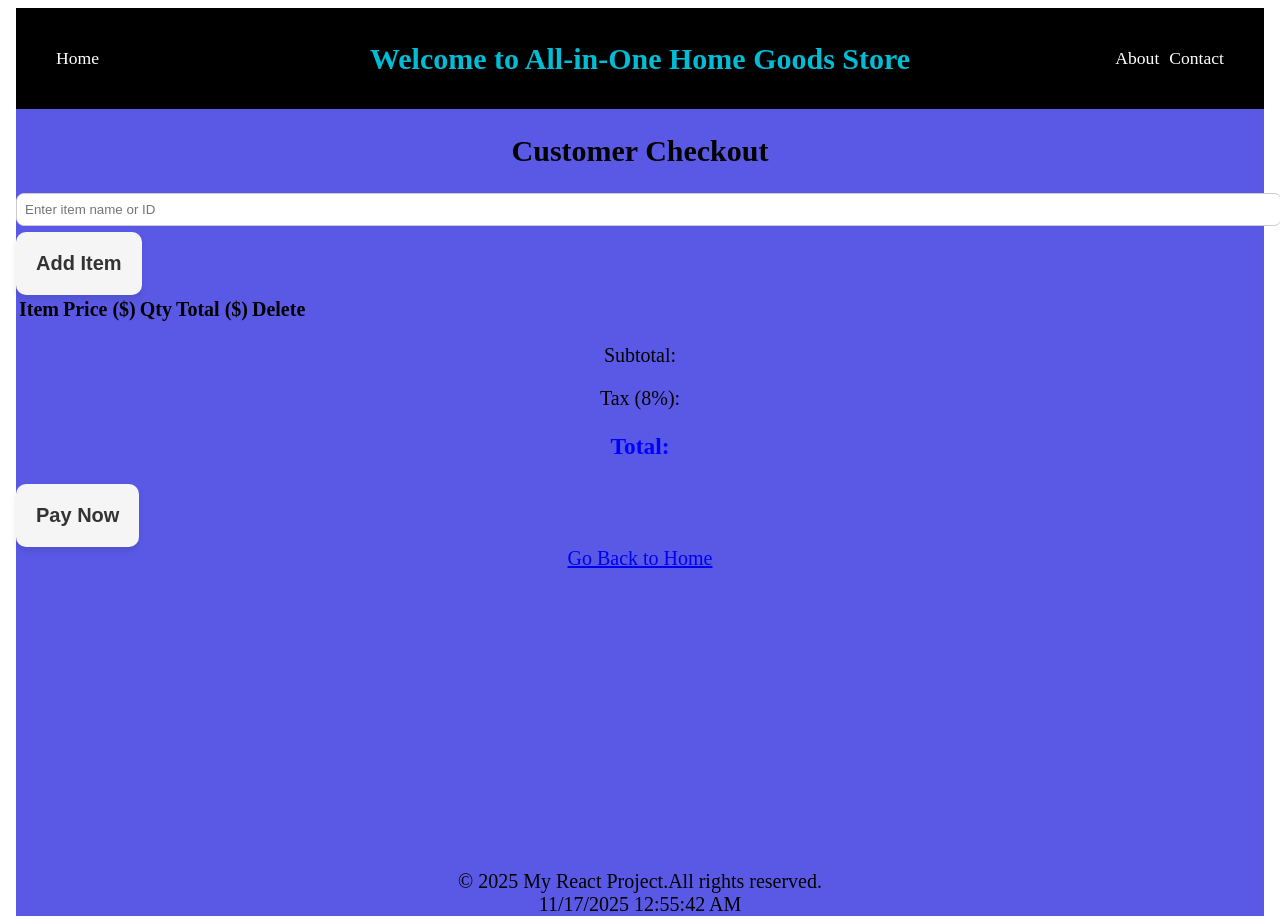
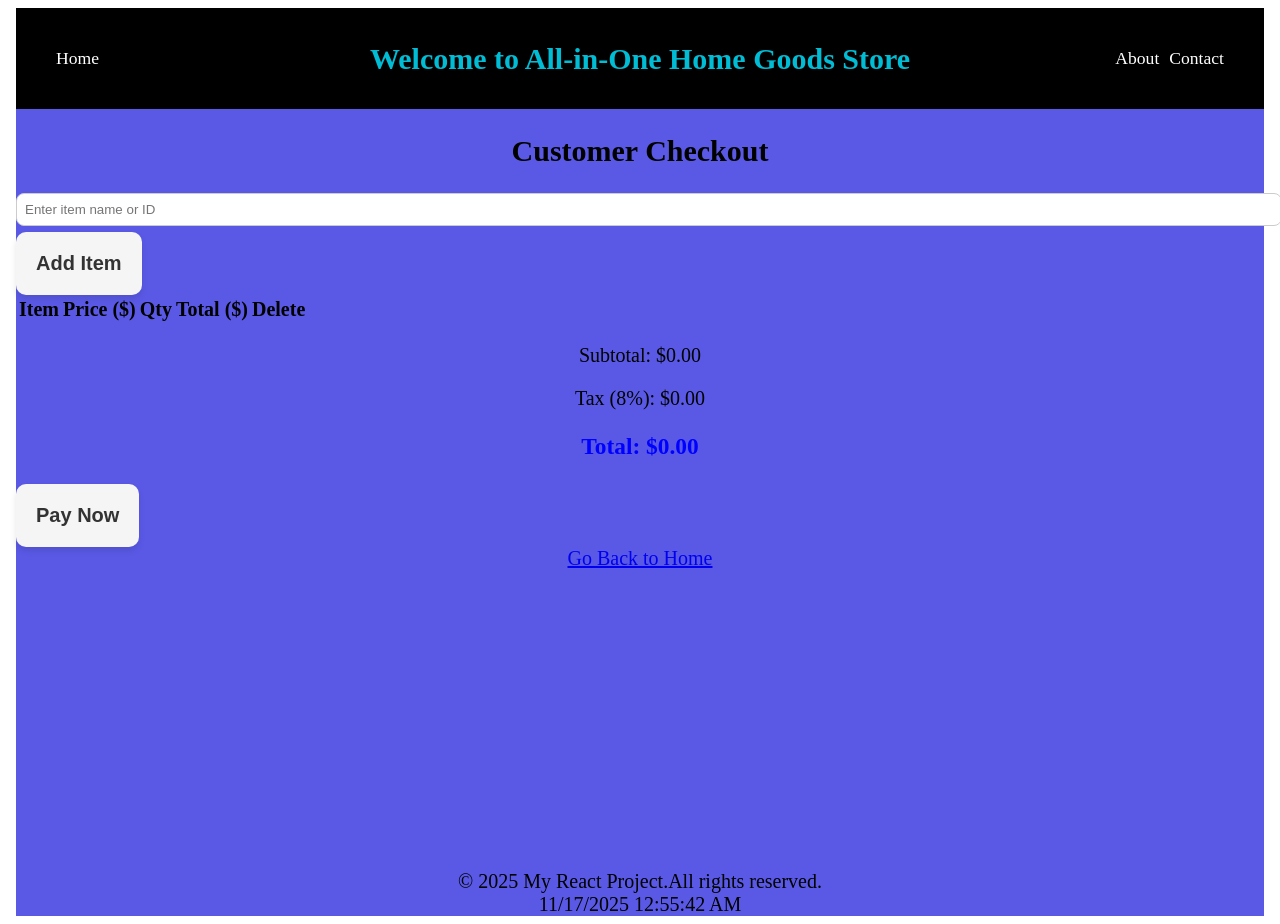
Before and after one commit to Varalakshmi-12/Unit1-Project-Varalakshmi-u, a React (Vite) app in the folder storeemployeetoolkit/: page /cart in a window 1280 px wide. Built offline with nearby package versions, Linux system fonts and the light colour scheme.

Commit message:
total calculation in CartPage is commited.

```diff
--- a/storeemployeetoolkit/src/components/CartItem.jsx
+++ b/storeemployeetoolkit/src/components/CartItem.jsx
@@ -13,5 +13,13 @@ export default function CartItem({ cart, updateQuantity, deleteItem }) {
           <th>Delete</th>
         </tr>
       </thead>
+      <tbody>
+        {cart.map(item => (
+          <tr key={item.id}>
+            <td>{item.name}</td>
+            <td>{item.price}</td>
+          </tr>
+        ))}
+        </tbody>
       </table>
   )}
--- a/storeemployeetoolkit/src/pages/CartPage.jsx
+++ b/storeemployeetoolkit/src/pages/CartPage.jsx
@@ -83,6 +83,14 @@ export default function CartPage() {
     setCart((prev) => prev.filter((item) => item.id !== id));
   };
 
+  // Calculate totals
+  const subtotal = cart.reduce(
+    (sum, item) => sum + item.price * item.quantity,
+    0
+  );
+  const tax = subtotal * 0.08;
+  const total = subtotal + tax;
+
 
 
 
@@ -113,9 +121,9 @@ return (
       />
 
       <div className="totals">
-        <p>Subtotal: </p>
-        <p>Tax (8%):</p>
-        <h3>Total: </h3>
+        <p>Subtotal: ${subtotal.toFixed(2)}</p>
+        <p>Tax (8%): ${tax.toFixed(2)}</p>
+        <h3>Total: ${total.toFixed(2)}</h3>
       </div>
 
       <Button label="Pay Now" onClick={handlePayment} />
```
